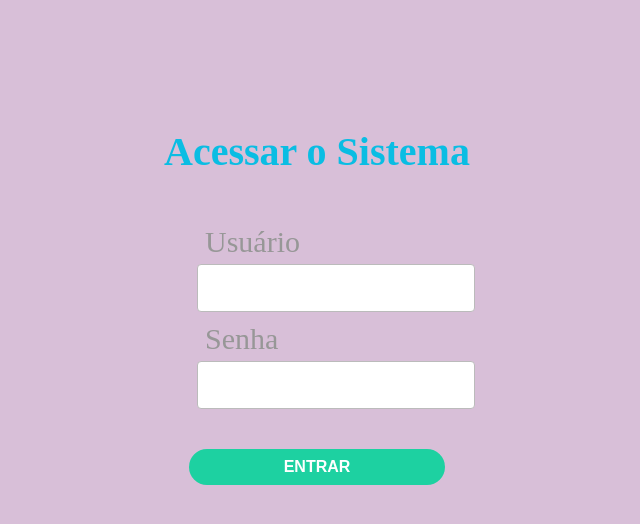
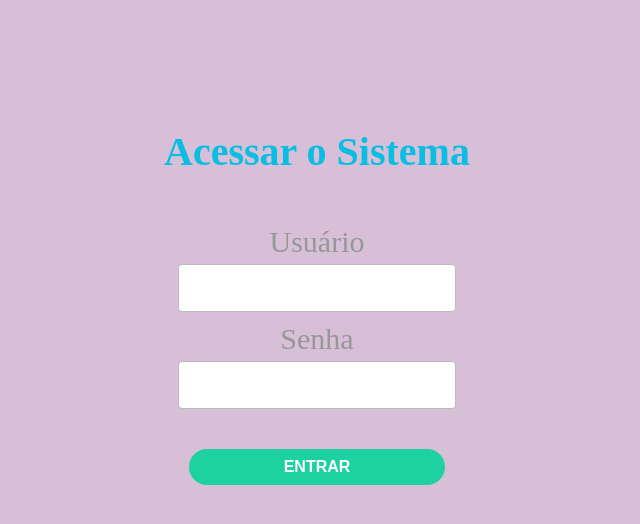
Before and after one commit to CasttCK/ReactWeb-Grupo06, a React (Create React App) app: page / in a window 1280 px wide. Shown: the top 524 px of the page, without its empty margins (323-963 px from the left). Built offline with nearby package versions, Linux system fonts and the light colour scheme; the HTML template or start-up script is replaced by a standard one.

Commit message:
Correção css página de login

```diff
--- a/src/pages/Login/style.css
+++ b/src/pages/Login/style.css
@@ -20,12 +20,16 @@ body{
     margin-bottom: 10px;
 }
 
+.user-login__form-control {
+  align-items: center;
+}
+
 .user-login__form-control label {
-    text-align: left;
+    text-align: center;
     margin-bottom: 5px;
     color: #979797;
     font-size: 30px;
-    margin-left: 33rem;
+    /* margin-left: 33rem; */
   }
 
   .user-login__form-control input {
@@ -34,7 +38,7 @@ body{
     border: 1px solid #BBBBBB;
     height: 36px;
     padding: 5px 10px;
-    margin-left: 32.5rem;
+   /* margin-left: 32.5rem; */
   }
 
   .user-login__submit-button {
```
